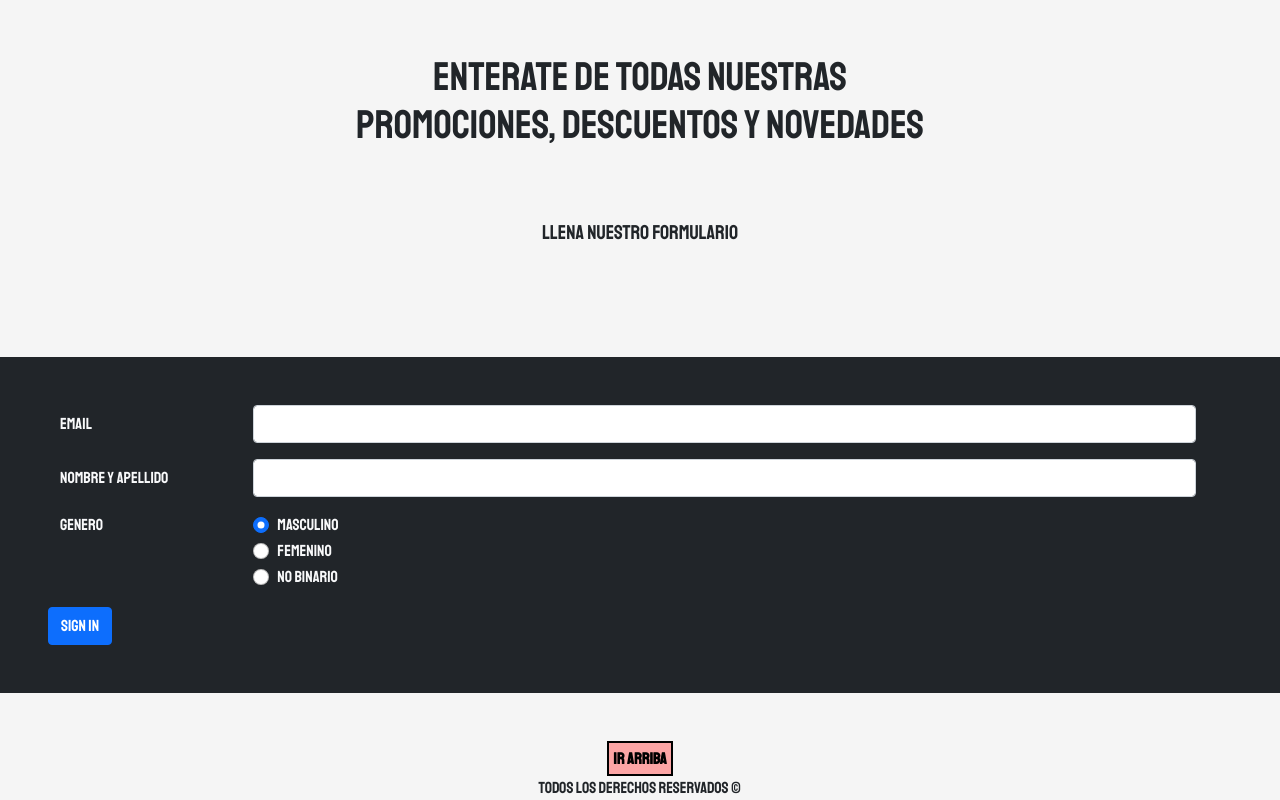
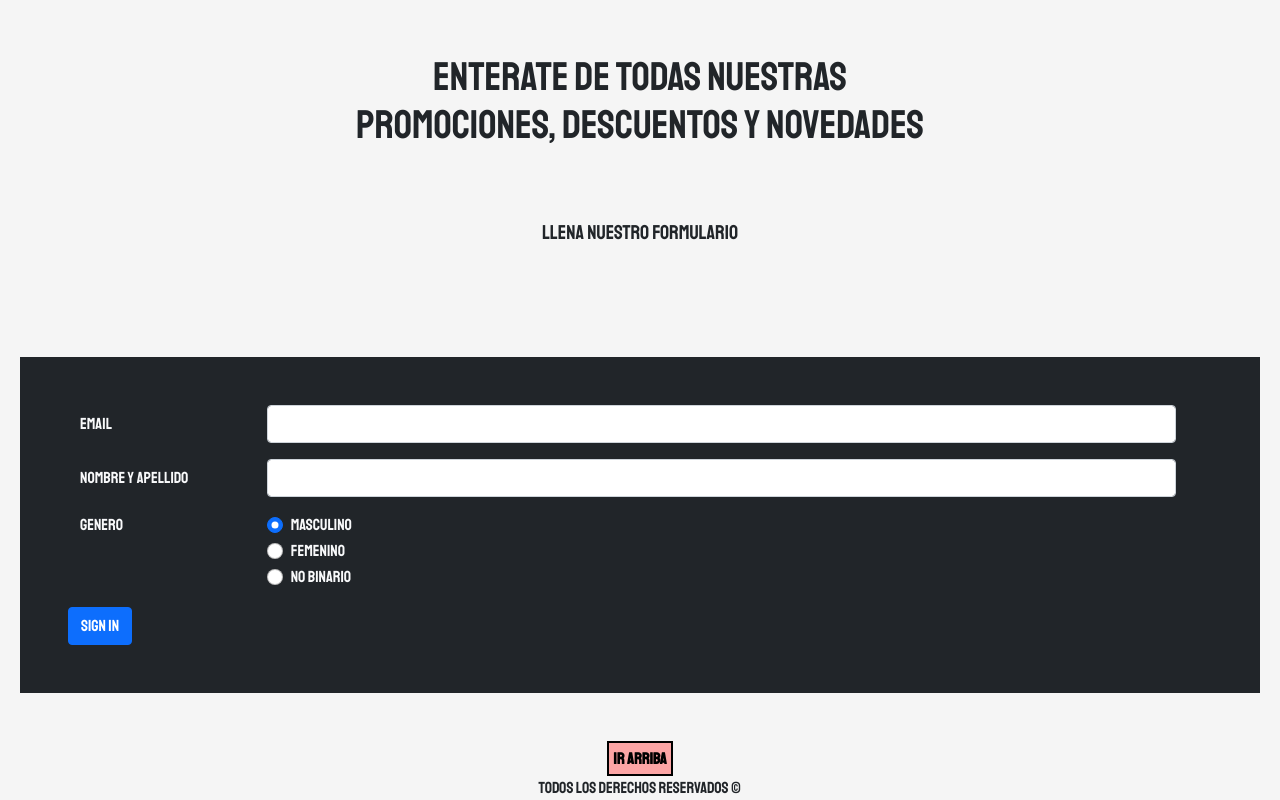
Before and after one commit to estebanBruna/segundaEntrega, a plain HTML site: page pages/contacto.html in a window 1280 px wide. Shown: the part 968-1768 px from the top of the page. Drawn offline with nearby package versions, Linux system fonts and the light colour scheme; a web font is replaced by a local one.

Commit message:
ultimos cambios

```diff
--- a/pages/contacto.html
+++ b/pages/contacto.html
@@ -96,7 +96,7 @@
         </section>
 
 
-        <form id="form" class="row  md-m-5 form bg-dark p-5 text-light">
+        <form id="form" class="row  md-lg m-2 form bg-dark p-5 text-light">
             <div class="row mb-3">
                 <label for="inputEmail3" class="col-sm-2 col-form-label">Email</label>
                 <div class="col-sm-10">
```
